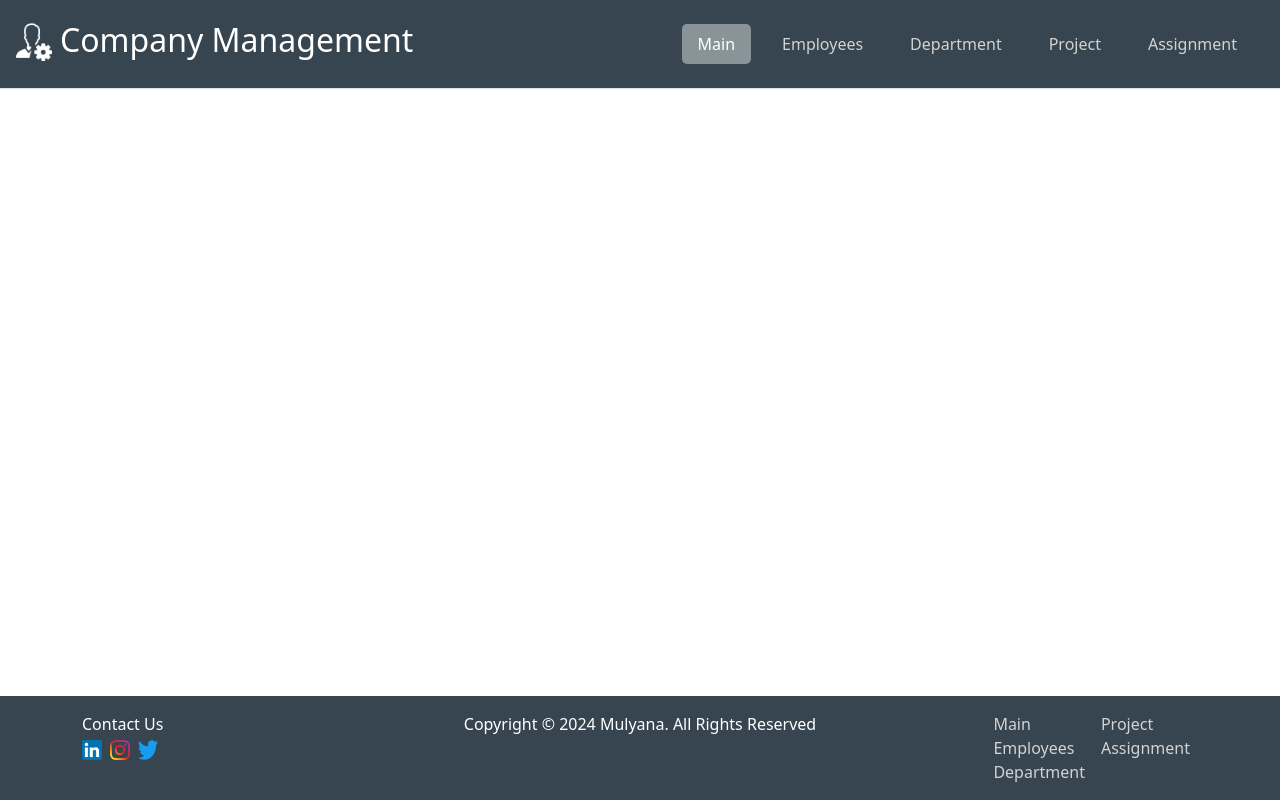
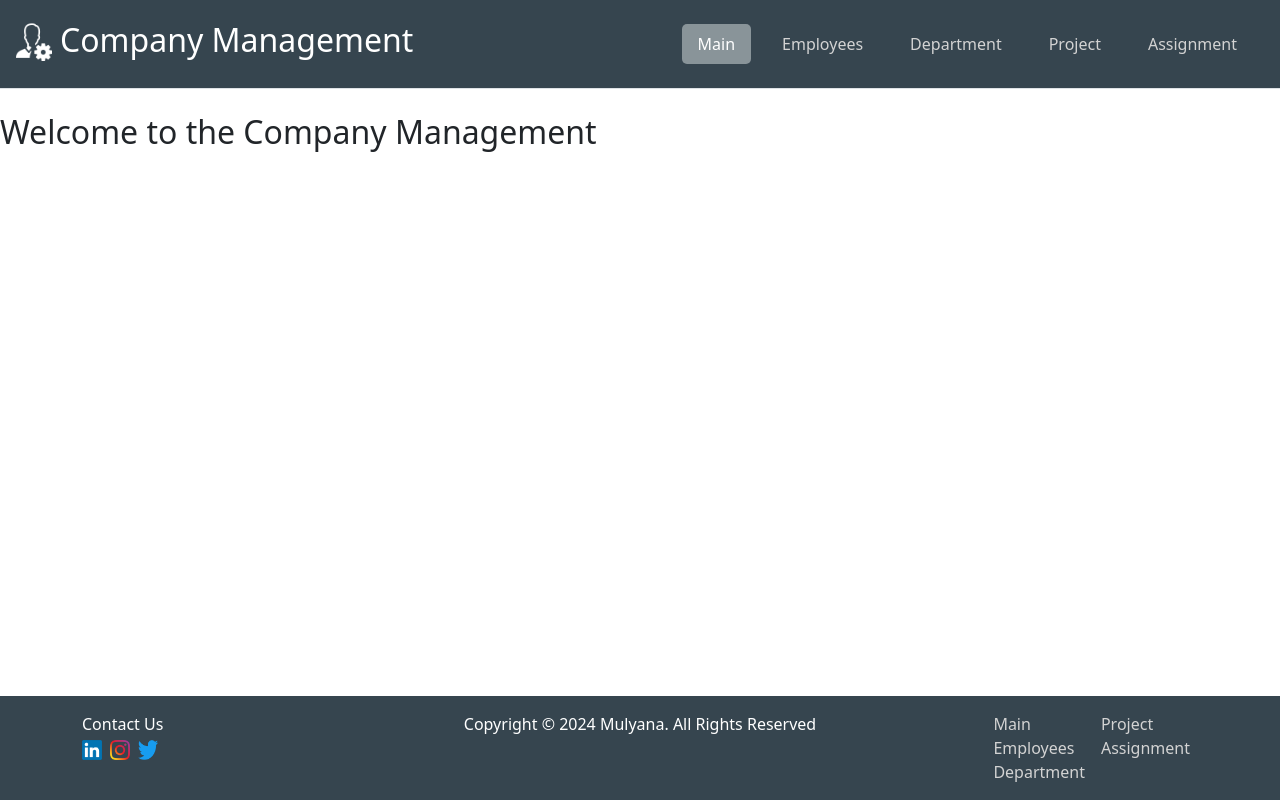
Before and after one commit to Myniv/CompanyManagementSystem, a React (Vite) app: page / in a window 1280 px wide. Built offline with nearby package versions, Linux system fonts and the light colour scheme.

Commit message:
Add mainPage or welcomePage

```diff
--- /dev/null
+++ b/src/Page/MainPage.jsx
@@ -0,0 +1,9 @@
+const MainPage = () => {
+  return (
+    <>
+      <h2>Welcome to the Company Management</h2>
+    </>
+  );
+};
+
+export default MainPage;
--- a/src/Routers.jsx
+++ b/src/Routers.jsx
@@ -13,12 +13,14 @@ import AssignmentPage from "./Page/AssignmentsPage";
 import AssignmentsTable from "./Component/Layout/Assignments/AssignmentsTable";
 import AssignmentsForm from "./Component/Layout/Assignments/AssignmentsForm";
 import AssignmentsDetail from "./Component/Layout/Assignments/AssignmentsDetail";
+import MainPage from "./Page/MainPage";
 
 export const router = createBrowserRouter([
   {
     path: "/",
     element: <LandingPage />,
     children: [
+      { path: "", element: <MainPage /> },
       {
         path: "/employees",
         element: <EmployeesPage />,
```
